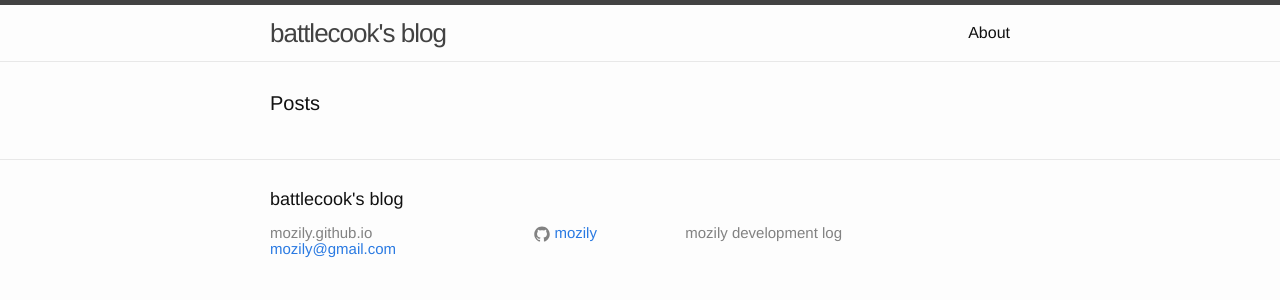
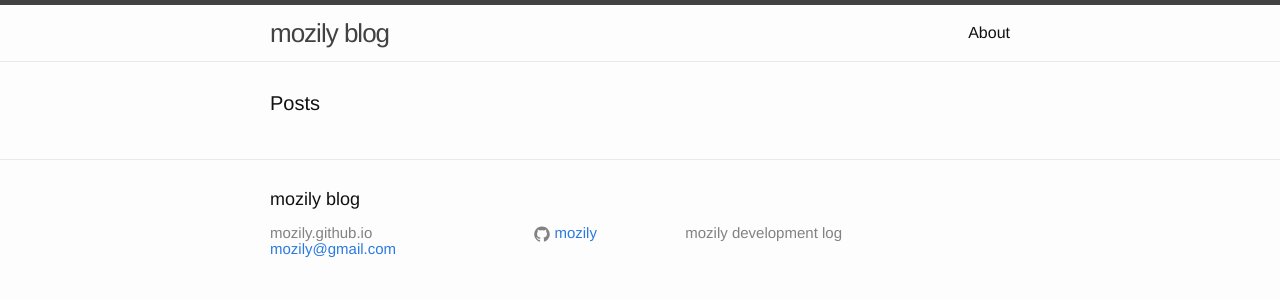
Before and after one commit to mozily/mozily.github.io, a Jekyll site: the page built from index.html, in a window 1280 px wide. Shown: the top 300 px of the page. Built offline with Jekyll 4.4.1, drawn with Linux system fonts in a browser that asks for light colours.

Commit message:
- 테마 유저 아이디 변경

```diff
--- a/_includes/footer.html
+++ b/_includes/footer.html
@@ -17,7 +17,7 @@
         */
         (function() { // DON'T EDIT BELOW THIS LINE
             var d = document, s = d.createElement('script');
-            s.src = 'https://https-battlecook-github-io.disqus.com/embed.js';
+            s.src = 'https://mozily-github-io.disqus.com/embed.js';
             s.setAttribute('data-timestamp', +new Date());
             (d.head || d.body).appendChild(s);
         })();
@@ -25,7 +25,7 @@
     <noscript>Please enable JavaScript to view the <a href="https://disqus.com/?ref_noscript">comments powered by Disqus.</a></noscript>
     {% endif %}
 
-    <h2 class="footer-heading">battlecook's blog</h2>
+    <h2 class="footer-heading">mozily blog</h2>
     <div class="footer-col-wrapper">
 
       <div class="footer-col footer-col-1">
--- a/_includes/header.html
+++ b/_includes/header.html
@@ -2,7 +2,7 @@
 
   <div class="wrapper">
 
-    <a class="site-title" href="{{ site.baseurl }}/">battlecook's blog</a>
+    <a class="site-title" href="{{ site.baseurl }}/">mozily blog</a>
 
     <nav class="site-nav">
       <a href="#" class="menu-icon">
```
